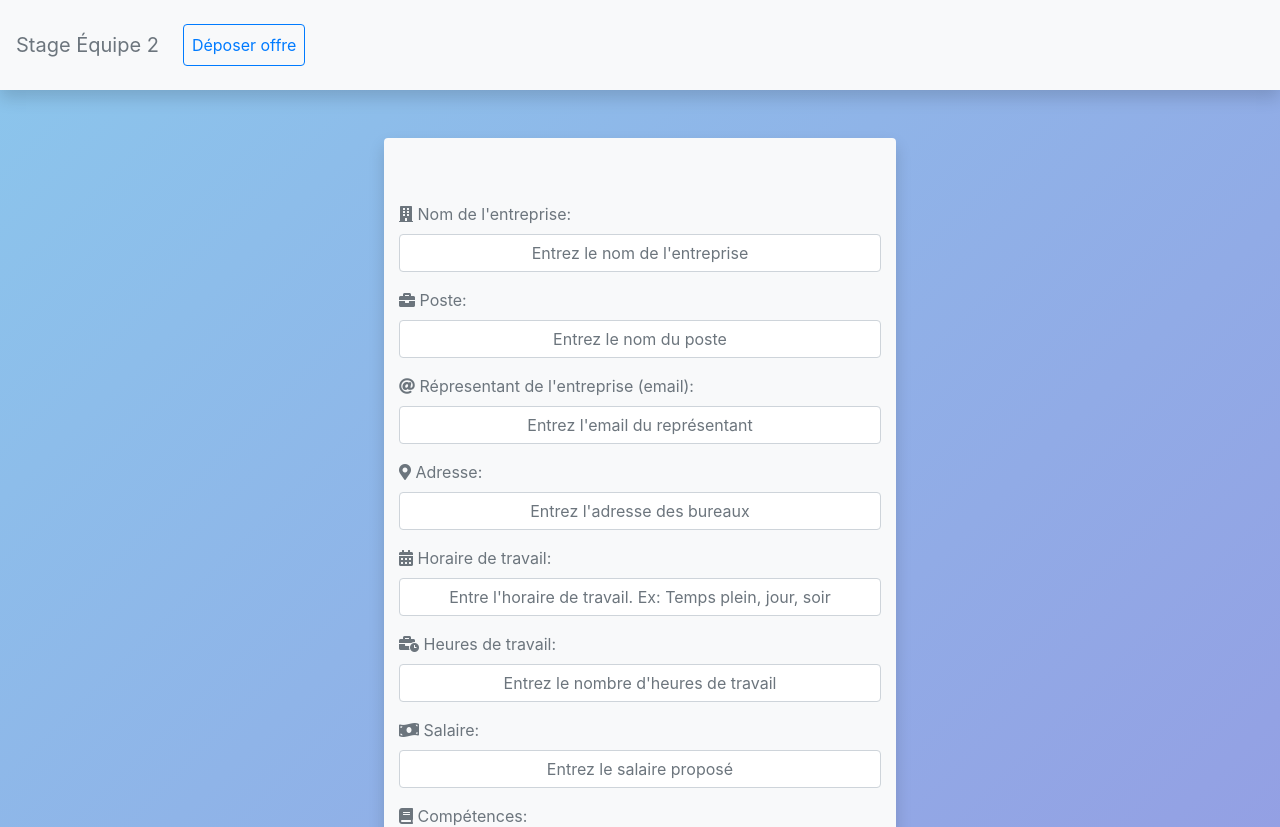
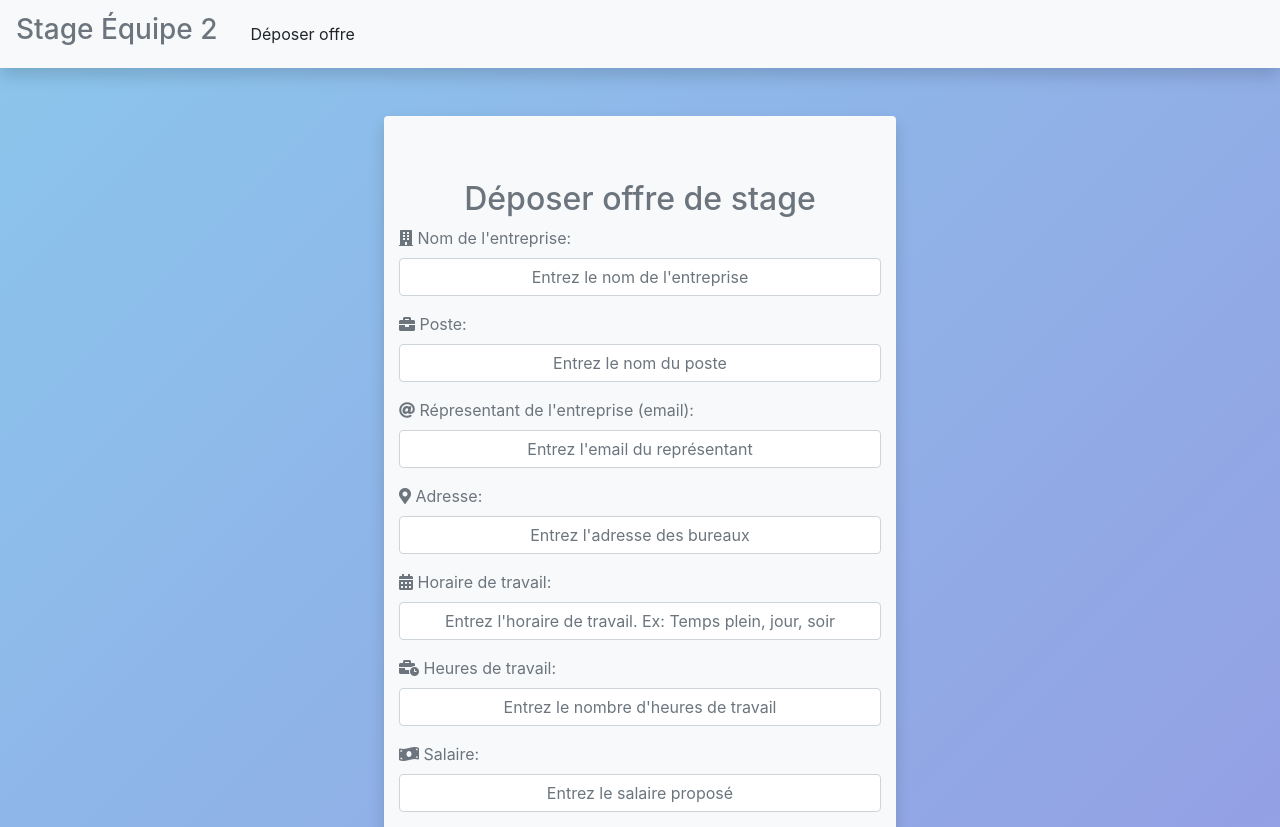
Before and after one commit to NicolasH-L/420-565-A21_ProjetIntegre_Equipe2, a React (Create React App) app in the folder React/projet_integre_equipe2/: page /Admin in a window 1280 px wide. Shown: the top 827 px of the page. Built offline with nearby package versions, Linux system fonts and the light colour scheme.

Commit message:
EQ2-8 - Frontend: Correction de l'erreur de validation. Navbar plus mince.

```diff
--- a/React/projet_integre_equipe2/src/components/Admin.js
+++ b/React/projet_integre_equipe2/src/components/Admin.js
@@ -1,5 +1,4 @@
 import React from 'react'
-import { BrowserRouter as Router, Route} from 'react-router-dom'
 import AdminIntershipOffer from './AdminIntershipOffer'
 
 const Admin = () => {
@@ -18,13 +17,12 @@ const Admin = () => {
 
     const monitorEmailExists = async(email) => {
         const res = await fetch(`http://localhost:8888/monitors/monitorEmailExists/${email}`)
-        const data = await res.json()
-        return data
+        return await res.json()
     }
 
     return (
         <div>
-            <AdminIntershipOffer onAdd={addOffer} verifyMonitorExists={monitorEmailExists}/>
+            <AdminIntershipOffer verifyMonitorExists={monitorEmailExists} onAdd={addOffer}/>
         </div>
     )
 }
--- a/React/projet_integre_equipe2/src/components/AdminIntershipOffer.js
+++ b/React/projet_integre_equipe2/src/components/AdminIntershipOffer.js
@@ -4,6 +4,7 @@ import _ from 'lodash';
 import AdminNavbar from './AdminNavbar'
 import { useHistory } from "react-router-dom";
 import './Form.css'
+import { RegexPattern } from './RegexPattern';
 
 const AdminIntershipOffer = ({onAdd, verifyMonitorExists}) => {
     const [offer, setOffer] = useState({companyName: "", address: "", salary: "",
@@ -14,8 +15,6 @@ const AdminIntershipOffer = ({onAdd, verifyMonitorExists}) => {
                                         jobSchedules: "", workingHours: "", monitorEmail: ""})
     const history = useHistory();
 
-    const monitorExists = false;
-
     const onSubmit = (e) => {
         e.preventDefault()
         if (!_.isEmpty(error.companyName) || !_.isEmpty(error.address) || !_.isEmpty(error.salary) ||
@@ -23,7 +22,7 @@ const AdminIntershipOffer = ({onAdd, verifyMonitorExists}) => {
             !_.isEmpty(error.jobSchedules) || !_.isEmpty(error.workingHours) || !_.isEmpty(error.monitorEmail) ||
             _.isEmpty(offer.companyName) || _.isEmpty(offer.address) || _.isEmpty(offer.salary) ||
             _.isEmpty(offer.jobTitle) || _.isEmpty(offer.description) || _.isEmpty(offer.skills) ||
-            _.isEmpty(offer.jobSchedules )|| _.isEmpty(offer.workingHours) || _.isEmpty(offer.monitorEmail)){
+            _.isEmpty(offer.jobSchedules) || _.isEmpty(offer.workingHours) || _.isEmpty(offer.monitorEmail)){
 
             alert("Veuillez remplir tous les champs!")
 
@@ -39,59 +38,93 @@ const AdminIntershipOffer = ({onAdd, verifyMonitorExists}) => {
         }
     }
 
+    const validateInput = (e) => {
+        let pattern
+        let inputError
+        let patternGeneral = RegexPattern.getPatternGeneral()
+        let patternEmail = RegexPattern.getPatternEmail()
+        let patternCompany = RegexPattern.getPatternCompany()
+        let patternNumber = RegexPattern.getPatternNumber()
+        if (e.target.name === "address" || e.target.name === "jobTitle" || e.target.name === "description" ||
+            e.target.name === "skills" || e.target.name === "jobSchedules")
+            pattern = new RegExp(patternGeneral)
+        else  if (e.target.name === "companyName")
+            pattern = new RegExp(patternCompany)
+        else  if (e.target.name === "monitorEmail")
+            pattern = new RegExp(patternEmail)
+        else  if (e.target.name === "salary" || e.target.name === "workingHours")
+            pattern = new RegExp(patternNumber)
+
+        if (pattern === undefined)
+            return
+
+        if (!pattern.test(e.target.value) || e.target.value === "") {
+            e.target.style.borderColor = "red"
+            e.target.style.boxShadow = "0 1px 1px red inset, 0 0 8px red"
+            inputError = <strong className="text-danger"> Erreur <i className="fas fa-exclamation-circle text-danger fa-sm" ></i></strong>
+        } else {
+            e.target.style.borderColor = "#ced4da"
+            e.target.style.boxShadow = "none"
+            inputError = ""
+            setOffer({ ...offer, [e.target.name]: e.target.value })
+        }
+        setError({ ...error, [e.target.name]: inputError })
+    }
+
     return (
         <div className="grad">
             <AdminNavbar/>
             <div className="d-flex justify-content-center">
                 <div className="jumbotron jumbotron-fluid bg-light rounded w-50 shadow reactivescreen">
+                    <h2 className="text-secondary text-center">Déposer offre de stage</h2>
                     <form className="container-fluid" onSubmit={onSubmit}>
                         <div className="form-group">
+                            <label htmlFor="companyName" className="text-secondary"><i className="fas fa-building"></i> Nom de l'entreprise: </label>
                             {error.companyName !== "" ? error.companyName : ""}
-                            <label htmlFor="companyName" className="text-secondary"><i className="fas fa-building"></i> Nom de l'entreprise: </label>
-                            <input type="text" className="form-control text-center" id="companyName" name="companyName" placeholder="Entrez le nom de l'entreprise" onChange={(e) => setOffer({...offer, companyName: e.target.value}) } required />
+                            <input type="text" className="form-control text-center" id="companyName" name="companyName" placeholder="Entrez le nom de l'entreprise" onChange={validateInput} required />
                         </div>
                         <div className="form-group">
+                            <label htmlFor="jobTitle" className="text-secondary"><i className="fas fa-briefcase"></i> Poste: </label>
                             {error.jobTitle !== "" ? error.jobTitle : ""}
-                            <label htmlFor="jobTitle" className="text-secondary"><i className="fas fa-briefcase"></i> Poste: </label>
-                            <input type="text" className="form-control text-center" id="jobTitle" name="jobTitle" placeholder="Entrez le nom du poste" onChange={(e) => setOffer({...offer, jobTitle: e.target.value}) } required />
+                            <input type="text" className="form-control text-center" id="jobTitle" name="jobTitle" placeholder="Entrez le nom du poste" onChange={validateInput} required />
                         </div>
                         <div className="form-group">
+                            <label htmlFor="monitorEmail" className="text-secondary"><i className="fas fa-at"></i> Répresentant de l'entreprise (email): </label>
                             {error.monitorEmail !== "" ? error.monitorEmail : ""}
-                            <label htmlFor="monitorEmail" className="text-secondary"><i className="fas fa-at"></i> Répresentant de l'entreprise (email): </label>
-                            <input type="text" className="form-control text-center" id="monitorEmail" name="monitorEmail" placeholder="Entrez l'email du représentant" onChange={(e) => setOffer({...offer, monitorEmail: e.target.value}) } required />
+                            <input type="email" className="form-control text-center" id="monitorEmail" name="monitorEmail" placeholder="Entrez l'email du représentant" onChange={validateInput} required />
                         </div>
                         <div className="form-group">
+                            <label htmlFor="address" className="text-secondary"><i className="fas fa-map-marker-alt"></i> Adresse: </label>
                             {error.address !== "" ? error.address : ""}
-                            <label htmlFor="address" className="text-secondary"><i className="fas fa-map-marker-alt"></i> Adresse: </label>
-                            <input type="text" className="form-control text-center" id="address" name="address" placeholder="Entrez l'adresse des bureaux" onChange={(e) => setOffer({...offer, address: e.target.value}) } required />
+                            <input type="text" className="form-control text-center" id="address" name="address" placeholder="Entrez l'adresse des bureaux" onChange={validateInput} required />
                         </div>
                         <div className="form-group">
+                            <label htmlFor="jobSchedules" className="text-secondary"><i className="fas fa-calendar-alt"></i> Horaire de travail: </label>
                             {error.jobSchedules !== "" ? error.jobSchedules : ""}
-                            <label htmlFor="jobSchedules" className="text-secondary"><i className="fas fa-calendar-alt"></i> Horaire de travail: </label>
-                            <input type="text" className="form-control text-center" id="jobSchedules" name="jobSchedules" placeholder="Entre l'horaire de travail. Ex: Temps plein, jour, soir" onChange={(e) => setOffer({...offer, jobSchedules: e.target.value}) } required />
+                            <input type="text" className="form-control text-center" id="jobSchedules" name="jobSchedules" placeholder="Entrez l'horaire de travail. Ex: Temps plein, jour, soir" onChange={validateInput} required />
                         </div>
                         <div className="form-group">
-                            {error.workingHours !== "" ? error.workingHours : ""}
                             <label htmlFor="workingHours" className="text-secondary"><i className="fas fa-business-time"></i> Heures de travail: </label>
-                            <input type="text" className="form-control text-center" id="workingHours" name="workingHours" placeholder="Entrez le nombre d'heures de travail" onChange={(e) => setOffer({...offer, workingHours: e.target.value}) } required />
+                            {error.workingHours !== undefined ? error.workingHours : undefined}
+                            <input type="text" className="form-control text-center" id="workingHours" name="workingHours" placeholder="Entrez le nombre d'heures de travail" onChange={validateInput} required />
                         </div>
                         <div className="form-group">
-                            {error.salary !== "" ? error.salary : ""}
                             <label htmlFor="salary" className="text-secondary"><i className="fas fa-money-bill-wave"></i> Salaire: </label>
-                            <input type="text" className="form-control text-center" id="salary" name="salary" placeholder="Entrez le salaire proposé" onChange={(e) => setOffer({...offer, salary: e.target.value}) } required />
+                            {error.salary !== undefined ? error.salary : undefined}
+                            <input type="text" className="form-control text-center" id="salary" name="salary" placeholder="Entrez le salaire proposé" onChange={validateInput} required />
                         </div>
                         <div className="form-group">
+                            <label htmlFor="skills" className="text-secondary"><i className="fas fa-book"></i> Compétences: </label>
                             {error.skills !== "" ? error.skills : ""}
-                            <label htmlFor="skills" className="text-secondary"><i className="fas fa-book"></i> Compétences: </label>
-                            <textarea type="text" className="form-control text-center" id="skills" name="skills" rows="3" onChange={(e) => setOffer({...offer, skills: e.target.value}) } required />
+                            <textarea type="text" className="form-control text-center" id="skills" name="skills" rows="3" onChange={validateInput} required />
                         </div>
                         <div className="form-group">
+                            <label htmlFor="description" className="text-secondary"><i className="fas fa-clipboard"></i> Description: </label>
                             {error.description !== "" ? error.description : ""}
-                            <label htmlFor="description" className="text-secondary"><i className="fas fa-clipboard"></i> Description: </label>
-                            <textarea type="text" className="form-control text-center" id="description" name="description" rows="3" onChange={(e) => setOffer({...offer, description: e.target.value}) } required />
+                            <textarea type="text" className="form-control text-center" id="description" name="description" rows="3" onChange={validateInput} required />
                         </div>
                         <div className="d-flex justify-content-center">
-                            <button type="submit" className="btn btn-block grad text-white ">Soumettre</button>
+                            <button type="submit" className="btn btn-block grad text-white">Soumettre</button>
                         </div>
                     </form>
                 </div>
--- a/React/projet_integre_equipe2/src/components/AdminNavbar.js
+++ b/React/projet_integre_equipe2/src/components/AdminNavbar.js
@@ -1,20 +1,18 @@
 import React from 'react'
 import {Link} from 'react-router-dom'
-import { Route } from 'react-router-dom/cjs/react-router-dom'
-import AdminIntershipOffer from './AdminIntershipOffer'
 
 const AdminNavbar = () => {
     return (
         <div>
-            <nav className="navbar navbar-expand-lg navbar-inverse bg-light shadow mb-5">
-                <a className="navbar-brand text-secondary">Stage Équipe 2</a>
+            <nav className="navbar navbar-expand-md bg-light shadow mb-5">
+                <a className="navbar-brand text-secondary"><h3>Stage Équipe 2</h3></a>
                 <button className="navbar-toggler" type="button" data-toggle="collapse" data-target="#navbarNavDropdown" aria-controls="navbarNavDropdown" aria-expanded="false" aria-label="Toggle navigation">
                     <span className="fas fa-bars btn btn-outline-light"></span>
                 </button>
                 <div className="collapse navbar-collapse" id="navbarNavDropdown">
-                    <ul className="navbar-nav my-3">
+                    <ul className="navbar-nav">
                         <li className="nav-item mx-2">
-                            <Link className="nav-link btn btn-outline-primary" to="/AdminOffer">Déposer offre</Link>
+                            <Link className="nav-link btn btn-light" to="/AdminOffer">Déposer offre</Link>
                         </li>
                     </ul>
                 </div>
```
Also changed, not shown: React/projet_integre_equipe2/src/components/RegexPattern.js (+10 -0 lines).
